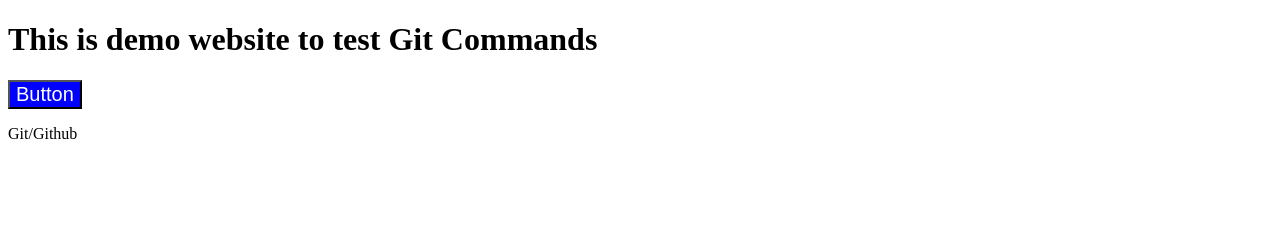
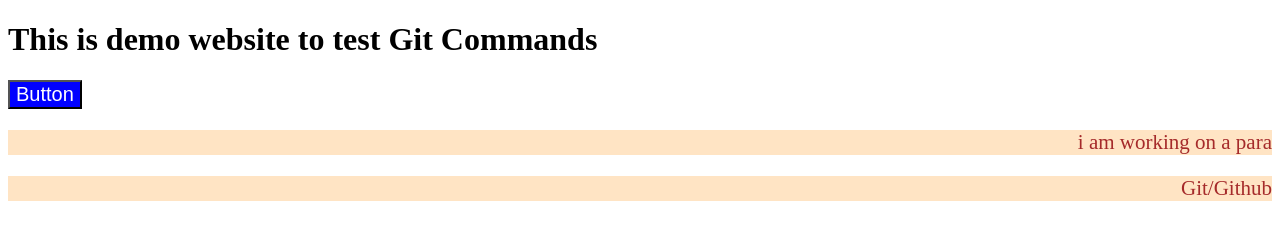
Before and after one commit to seekerForKnowlegde/demoProject, a plain HTML site: page index.html in a window 1280 px wide. Drawn offline with Linux system fonts and the light colour scheme.

Commit message:
p added with styles

```diff
--- a/index.html
+++ b/index.html
@@ -5,6 +5,7 @@
   <body>
     <h1>This is demo website to test Git Commands</h1>
     <button>Button</button>
+    <p>i am working on a para</p>
     <p>Git/Github</p>
   </body>
 </html>
--- a/styles.css
+++ b/styles.css
@@ -3,3 +3,10 @@ button {
   background-color: blue;
   font-size: 20px;
 }
+p {
+  font-size: 21px;
+  text-decoration: dotted;
+  color: brown;
+  background-color: bisque;
+  text-align: end;
+}
```
